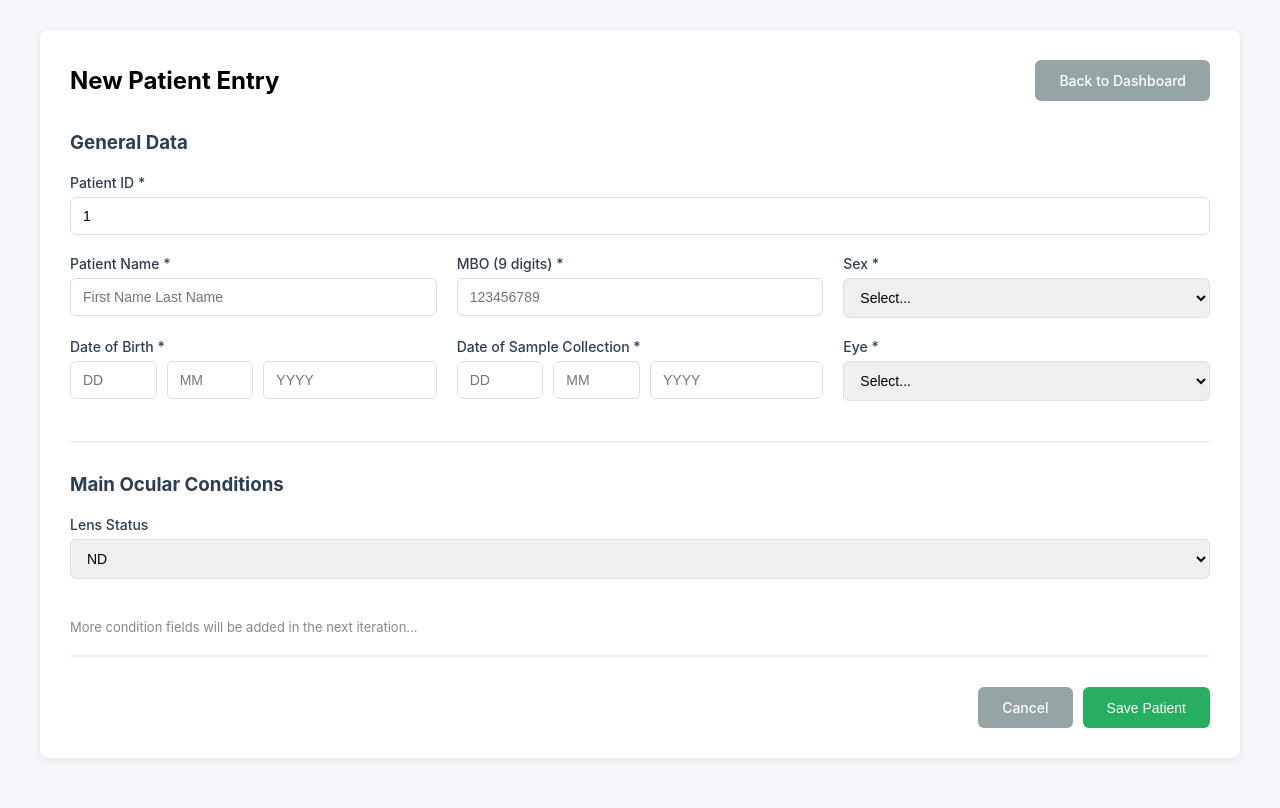
After one commit to DinoHorvat96/Raman-Medical-Research, a Flask app: template templates/new_patient.html in a window 1280 px wide. The commit adds this page. Run offline with Flask 3, Linux system fonts and the light colour scheme; the template is opened without the code that fills it: most values are stand-ins (such as "Sample title", 1, 10 or a date in 2020); some libraries are stand-ins or nearby versions.

Commit message:
Template updates

```diff
--- a/templates/base.html
+++ b/templates/base.html
@@ -1,10 +1,10 @@
 <!-- templates/base.html -->
 <!DOCTYPE html>
-<html lang="hr">
+<html lang="en">
 <head>
     <meta charset="UTF-8">
     <meta name="viewport" content="width=device-width, initial-scale=1.0">
-    <title>{% block title %}Medical Research{% endblock %}</title>
+    <title>{% block title %}Raman Research{% endblock %}</title>
     <style>
         * {
             margin: 0;
@@ -13,101 +13,128 @@
         }
 
         body {
-            font-family: -apple-system, BlinkMacSystemFont, 'Segoe UI', Roboto, 'Helvetica Neue', Arial, sans-serif;
-            background: linear-gradient(135deg, #667eea 0%, #764ba2 100%);
+            font-family: -apple-system, BlinkMacSystemFont, 'Segoe UI', Roboto, sans-serif;
+            background: #f5f7fa;
             min-height: 100vh;
-            padding: 20px;
-        }
-
-        .container {
-            max-width: 1200px;
-            margin: 0 auto;
         }
 
         .header {
-            background: white;
-            padding: 20px 30px;
-            border-radius: 10px;
-            margin-bottom: 20px;
+            background: linear-gradient(135deg, #2c3e50 0%, #3498db 100%);
+            color: white;
+            padding: 20px 40px;
             box-shadow: 0 2px 10px rgba(0,0,0,0.1);
+        }
+
+        .header-content {
+            max-width: 1400px;
+            margin: 0 auto;
             display: flex;
             justify-content: space-between;
             align-items: center;
         }
 
         .header h1 {
-            color: #667eea;
-            font-size: 24px;
+            font-size: 28px;
+            font-weight: 300;
+            letter-spacing: 2px;
         }
 
         .user-info {
             display: flex;
             align-items: center;
             gap: 20px;
+            font-size: 14px;
         }
 
-        .user-info span {
-            color: #666;
+        .container {
+            max-width: 1400px;
+            margin: 0 auto;
+            padding: 30px 40px;
         }
 
         .btn {
-            padding: 10px 20px;
+            padding: 12px 24px;
             border: none;
-            border-radius: 5px;
+            border-radius: 6px;
             cursor: pointer;
             text-decoration: none;
             display: inline-block;
             font-size: 14px;
+            font-weight: 500;
             transition: all 0.3s;
+            text-align: center;
         }
 
         .btn-primary {
-            background: #667eea;
+            background: #3498db;
             color: white;
         }
 
         .btn-primary:hover {
-            background: #5568d3;
+            background: #2980b9;
+            transform: translateY(-1px);
+            box-shadow: 0 4px 12px rgba(52, 152, 219, 0.3);
+        }
+
+        .btn-success {
+            background: #27ae60;
+            color: white;
+        }
+
+        .btn-success:hover {
+            background: #229954;
         }
 
         .btn-secondary {
-            background: #6c757d;
+            background: #95a5a6;
             color: white;
         }
 
         .btn-secondary:hover {
-            background: #5a6268;
+            background: #7f8c8d;
+        }
+
+        .btn-logout {
+            background: rgba(255,255,255,0.1);
+            color: white;
+            border: 1px solid rgba(255,255,255,0.3);
+        }
+
+        .btn-logout:hover {
+            background: rgba(255,255,255,0.2);
         }
 
         .card {
             background: white;
             padding: 30px;
-            border-radius: 10px;
-            box-shadow: 0 2px 10px rgba(0,0,0,0.1);
+            border-radius: 8px;
+            box-shadow: 0 2px 8px rgba(0,0,0,0.08);
+            margin-bottom: 20px;
         }
 
         .alert {
             padding: 15px 20px;
-            border-radius: 5px;
+            border-radius: 6px;
             margin-bottom: 20px;
+            font-size: 14px;
         }
 
         .alert-success {
             background: #d4edda;
             color: #155724;
-            border: 1px solid #c3e6cb;
+            border-left: 4px solid #28a745;
         }
 
         .alert-error {
             background: #f8d7da;
             color: #721c24;
-            border: 1px solid #f5c6cb;
+            border-left: 4px solid #dc3545;
         }
 
         .alert-info {
             background: #d1ecf1;
             color: #0c5460;
-            border: 1px solid #bee5eb;
+            border-left: 4px solid #17a2b8;
         }
 
         .form-group {
@@ -116,90 +143,52 @@
 
         .form-group label {
             display: block;
-            margin-bottom: 5px;
-            color: #333;
+            margin-bottom: 6px;
+            color: #2c3e50;
             font-weight: 500;
-        }
-
-        .form-group input, .form-group select, .form-group textarea {
-            width: 100%;
-            padding: 10px;
-            border: 1px solid #ddd;
-            border-radius: 5px;
             font-size: 14px;
         }
 
-        .form-group input:focus, .form-group select:focus, .form-group textarea:focus {
-            outline: none;
-            border-color: #667eea;
+        .form-group input,
+        .form-group select,
+        .form-group textarea {
+            width: 100%;
+            padding: 10px 12px;
+            border: 1px solid #ddd;
+            border-radius: 6px;
+            font-size: 14px;
+            transition: border-color 0.3s;
         }
 
-        table {
-            width: 100%;
-            border-collapse: collapse;
-            margin-top: 20px;
+        .form-group input:focus,
+        .form-group select:focus,
+        .form-group textarea:focus {
+            outline: none;
+            border-color: #3498db;
+            box-shadow: 0 0 0 3px rgba(52, 152, 219, 0.1);
         }
 
-        table th, table td {
-            padding: 12px;
-            text-align: left;
-            border-bottom: 1px solid #ddd;
-        }
-
-        table th {
-            background: #f8f9fa;
-            font-weight: 600;
-            color: #333;
-        }
-
-        table tr:hover {
-            background: #f8f9fa;
-        }
-
-        .stats-grid {
+        .form-row {
             display: grid;
-            grid-template-columns: repeat(auto-fit, minmax(250px, 1fr));
+            grid-template-columns: repeat(auto-fit, minmax(200px, 1fr));
             gap: 20px;
-            margin-top: 20px;
-        }
-
-        .stat-card {
-            background: linear-gradient(135deg, #667eea 0%, #764ba2 100%);
-            color: white;
-            padding: 30px;
-            border-radius: 10px;
-            box-shadow: 0 2px 10px rgba(0,0,0,0.1);
-        }
-
-        .stat-card h3 {
-            font-size: 36px;
-            margin-bottom: 10px;
-        }
-
-        .stat-card p {
-            opacity: 0.9;
-            font-size: 14px;
-        }
-
-        .nav-links {
-            margin-top: 20px;
-            display: flex;
-            gap: 10px;
         }
     </style>
 </head>
 <body>
-    <div class="container">
-        {% if session.user_id %}
-        <div class="header">
-            <h1>Medical Research Database</h1>
+    {% if session.user_id %}
+    <div class="header">
+        <div class="header-content">
+            <h1>RAMAN</h1>
             <div class="user-info">
                 <span><strong>{{ session.username }}</strong> ({{ session.role }})</span>
-                <a href="{{ url_for('logout') }}" class="btn btn-secondary">Odjava</a>
+                <a href="{{ url_for('logout') }}" class="btn btn-logout">Logout</a>
             </div>
         </div>
-        {% endif %}
+    </div>
+    {% endif %}
 
+    <div class="container">
         {% with messages = get_flashed_messages(with_categories=true) %}
             {% if messages %}
                 {% for category, message in messages %}
--- /dev/null
+++ b/templates/new_patient.html
@@ -0,0 +1,181 @@
+<!-- templates/new_patient.html -->
+{% extends "base.html" %}
+
+{% block title %}New Patient - Raman{% endblock %}
+
+{% block content %}
+<div class="card">
+    <div style="display: flex; justify-content: space-between; align-items: center; margin-bottom: 30px;">
+        <h2>New Patient Entry</h2>
+        <a href="{{ url_for('dashboard') }}" class="btn btn-secondary">Back to Dashboard</a>
+    </div>
+
+    <form method="POST" id="patientForm">
+        <!-- General Data Section -->
+        <div style="border-bottom: 2px solid #ecf0f1; padding-bottom: 20px; margin-bottom: 30px;">
+            <h3 style="color: #2c3e50; margin-bottom: 20px;">General Data</h3>
+
+            <div class="form-group">
+                <label for="patient_id">Patient ID *</label>
+                <input type="number" id="patient_id" name="patient_id"
+                       value="{{ next_patient_id }}"
+                       min="1" max="99999" required
+                       onchange="checkPatientId(this.value)">
+                <small id="id-status" style="display: none; margin-top: 5px;"></small>
+            </div>
+
+            <div class="form-row">
+                <div class="form-group">
+                    <label for="patient_name">Patient Name *</label>
+                    <input type="text" id="patient_name" name="patient_name" required
+                           placeholder="First Name Last Name">
+                </div>
+
+                <div class="form-group">
+                    <label for="mbo">MBO (9 digits) *</label>
+                    <input type="text" id="mbo" name="mbo" required
+                           pattern="[0-9]{9}" maxlength="9"
+                           placeholder="123456789">
+                </div>
+
+                <div class="form-group">
+                    <label for="sex">Sex *</label>
+                    <select id="sex" name="sex" required>
+                        <option value="">Select...</option>
+                        <option value="M">M (Male)</option>
+                        <option value="F">F (Female)</option>
+                    </select>
+                </div>
+            </div>
+
+            <div class="form-row">
+                <div class="form-group">
+                    <label>Date of Birth *</label>
+                    <div style="display: grid; grid-template-columns: 1fr 1fr 2fr; gap: 10px;">
+                        <input type="number" name="dob_day" placeholder="DD" min="1" max="31" required>
+                        <input type="number" name="dob_month" placeholder="MM" min="1" max="12" required>
+                        <input type="number" name="dob_year" placeholder="YYYY" min="1900" max="2100" required>
+                    </div>
+                </div>
+
+                <div class="form-group">
+                    <label>Date of Sample Collection *</label>
+                    <div style="display: grid; grid-template-columns: 1fr 1fr 2fr; gap: 10px;">
+                        <input type="number" name="collection_day" placeholder="DD" min="1" max="31" required>
+                        <input type="number" name="collection_month" placeholder="MM" min="1" max="12" required>
+                        <input type="number" name="collection_year" placeholder="YYYY" min="1900" max="2100" required>
+                    </div>
+                </div>
+
+                <div class="form-group">
+                    <label for="eye">Eye *</label>
+                    <select id="eye" name="eye" required>
+                        <option value="">Select...</option>
+                        <option value="L">L (Left)</option>
+                        <option value="R">R (Right)</option>
+                        <option value="ND">ND (Not Determined)</option>
+                    </select>
+                </div>
+            </div>
+        </div>
+
+        <!-- Main Ocular Conditions Section -->
+        <div style="border-bottom: 2px solid #ecf0f1; padding-bottom: 20px; margin-bottom: 30px;">
+            <h3 style="color: #2c3e50; margin-bottom: 20px;">Main Ocular Conditions</h3>
+
+            <div class="form-row">
+                <div class="form-group">
+                    <label for="lens_status">Lens Status</label>
+                    <select id="lens_status" name="lens_status" onchange="handleLensStatus(this.value)">
+                        <option value="ND">ND</option>
+                        <option value="Phakic">Phakic</option>
+                        <option value="Pseudophakic">Pseudophakic</option>
+                        <option value="Aphakic">Aphakic</option>
+                    </select>
+                </div>
+
+                <div id="locs_fields" style="display: none;" class="form-group">
+                    <label>LOCS III Grade (if Phakic)</label>
+                    <div style="display: grid; grid-template-columns: repeat(4, 1fr); gap: 10px;">
+                        <select name="locs_no">
+                            <option value="ND">NO-ND</option>
+                            <option value="0.1">NO-0.1</option>
+                            <option value="0.3">NO-0.3</option>
+                            <option value="0.5">NO-0.5</option>
+                            <option value="1.0">NO-1.0</option>
+                            <option value="1.5">NO-1.5</option>
+                            <option value="2.0">NO-2.0</option>
+                            <option value="2.5">NO-2.5</option>
+                            <option value="3.0">NO-3.0</option>
+                            <option value="3.5">NO-3.5</option>
+                            <option value="4.0">NO-4.0</option>
+                            <option value="4.5">NO-4.5</option>
+                            <option value="5.0">NO-5.0</option>
+                            <option value="5.5">NO-5.5</option>
+                            <option value="6.0">NO-6.0</option>
+                            <option value="6.5">NO-6.5</option>
+                            <option value="6.9">NO-6.9</option>
+                        </select>
+                        <select name="locs_nc">
+                            <option value="ND">NC-ND</option>
+                            <option value="0.1">NC-0.1</option>
+                            <option value="0.3">NC-0.3</option>
+                            <!-- Add all NC values -->
+                        </select>
+                        <select name="locs_c">
+                            <option value="ND">C-ND</option>
+                            <option value="0.1">C-0.1</option>
+                            <!-- Add all C values -->
+                        </select>
+                        <select name="locs_p">
+                            <option value="ND">P-ND</option>
+                            <option value="0.1">P-0.1</option>
+                            <!-- Add all P values -->
+                        </select>
+                    </div>
+                </div>
+            </div>
+
+            <p style="color: #7f8c8d; font-size: 13px; margin-top: 20px;">
+                More condition fields will be added in the next iteration...
+            </p>
+        </div>
+
+        <div style="display: flex; gap: 10px; justify-content: flex-end;">
+            <a href="{{ url_for('dashboard') }}" class="btn btn-secondary">Cancel</a>
+            <button type="submit" class="btn btn-success">Save Patient</button>
+        </div>
+    </form>
+</div>
+
+<script>
+let checkTimeout;
+
+function checkPatientId(id) {
+    clearTimeout(checkTimeout);
+    const statusEl = document.getElementById('id-status');
+    statusEl.style.display = 'block';
+    statusEl.textContent = 'Checking...';
+    statusEl.style.color = '#7f8c8d';
+
+    checkTimeout = setTimeout(() => {
+        fetch(`/api/check-patient-id/${id}`)
+            .then(res => res.json())
+            .then(data => {
+                if (data.available) {
+                    statusEl.textContent = '✓ ID available';
+                    statusEl.style.color = '#27ae60';
+                } else {
+                    statusEl.textContent = '✗ ID already exists';
+                    statusEl.style.color = '#e74c3c';
+                }
+            });
+    }, 500);
+}
+
+function handleLensStatus(value) {
+    const locsFields = document.getElementById('locs_fields');
+    locsFields.style.display = value === 'Phakic' ? 'block' : 'none';
+}
+</script>
+{% endblock %}
```
Also changed, not shown: templates/dashboard.html (+41 -27 lines), templates/login.html (+11 -8 lines).
